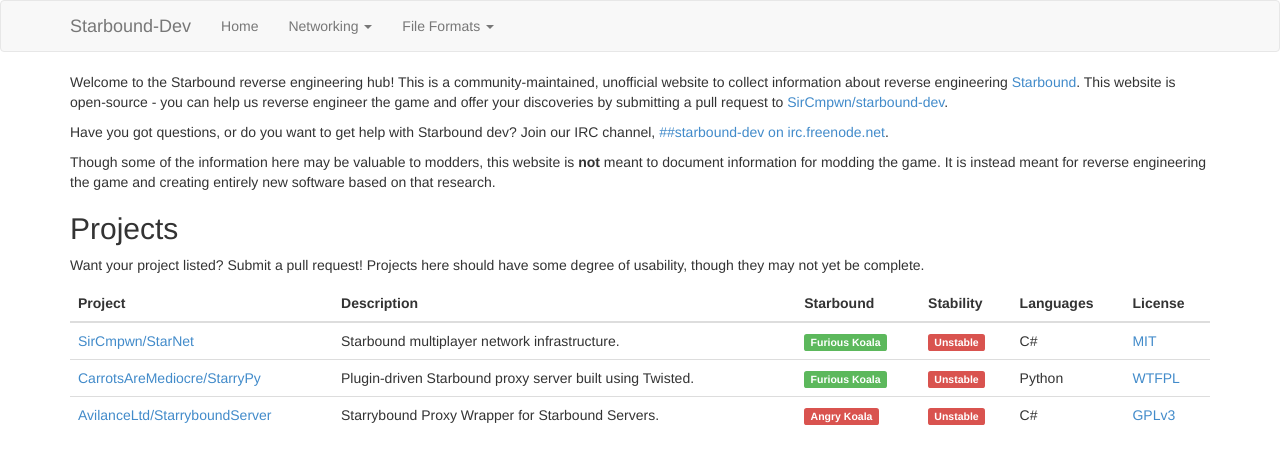
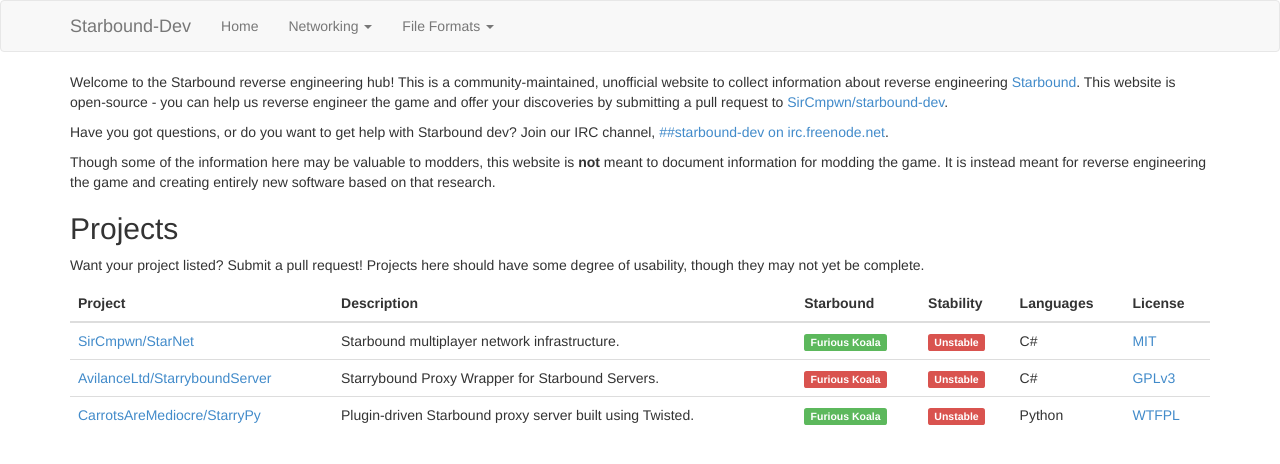
Before and after one commit to ddevault/starbound-dev, a Jekyll site: the page built from index.md, in a window 1280 px wide. Shown: the top 464 px of the page. Built offline with Jekyll 4.4.1, drawn with Linux system fonts in a browser that asks for light colours; Markdown is read by kramdown in place of the engine named in the settings; part of the change alters nothing that is shown.

```diff
--- a/index.md
+++ b/index.md
@@ -46,6 +46,14 @@ yet be complete.
             <td>C#</td>
             <td><a target="_blank" href="https://github.com/SirCmpwn/StarNet/blob/master/LICENSE">MIT</a></td>
         </tr>
+        <tr> <!-- StarryboundServer -->
+            <td><a target="_blank" href="https://github.com/AvilanceLtd/StarryboundServer/">AvilanceLtd/StarryboundServer</a></td>
+            <td>Starrybound Proxy Wrapper for Starbound Servers.</td>
+            <td><span class="label label-danger">Furious Koala</span></td>
+            <td><span class="label label-danger">Unstable</span></td>
+            <td>C#</td>
+            <td><a target="_blank" href="https://github.com/AvilanceLtd/StarryboundServer/blob/master/LICENSE">GPLv3</a></td>
+        </tr>
         <tr> <!-- StarryPy -->
             <td><a target="_blank" href="https://github.com/CarrotsAreMediocre/StarryPy">CarrotsAreMediocre/StarryPy</a></td>
             <td>Plugin-driven Starbound proxy server built using Twisted.</td>
@@ -54,13 +62,5 @@ yet be complete.
             <td>Python</td>
             <td><a target="_blank" href="https://github.com/CarrotsAreMediocre/StarryPy/blob/master/LICENSE">WTFPL</a></td>
         </tr>
-        <tr> <!-- StarryboundServer -->
-            <td><a target="_blank" href="https://github.com/AvilanceLtd/StarryboundServer/">AvilanceLtd/StarryboundServer</a></td>
-            <td>Starrybound Proxy Wrapper for Starbound Servers.</td>
-            <td><span class="label label-danger">Angry Koala</span></td>
-            <td><span class="label label-danger">Unstable</span></td>
-            <td>C#</td>
-            <td><a target="_blank" href="https://github.com/AvilanceLtd/StarryboundServer/blob/master/LICENSE">GPLv3</a></td>
-        </tr>
     </tbody>
 </table>
```
